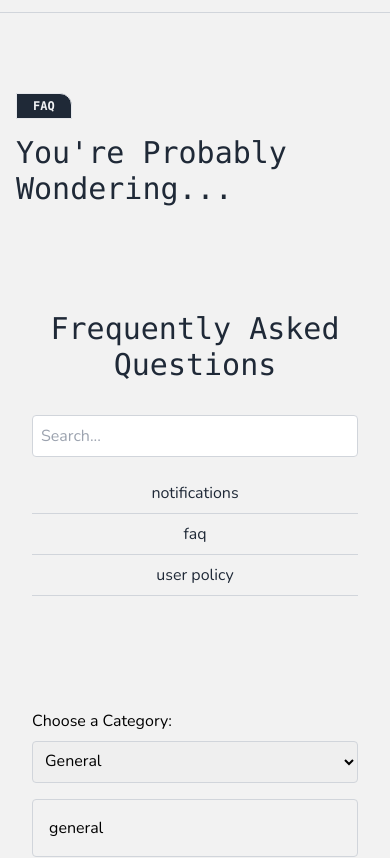
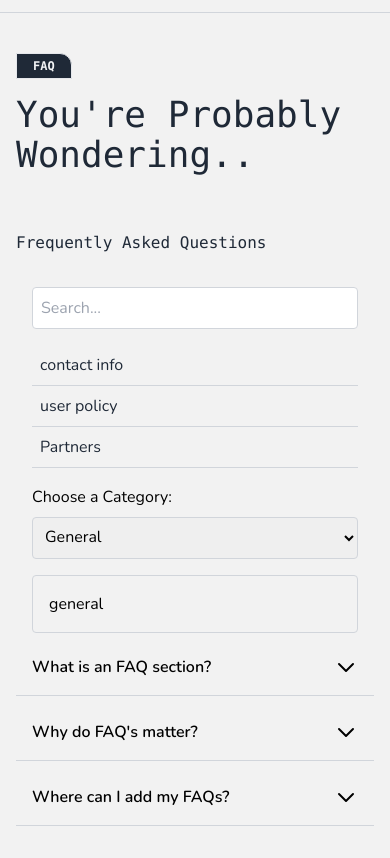
Before and after one commit to patrickashi/belsurance, a React (Create React App) app: page / in a window 390 px wide. Shown: the part 7640-8498 px from the top of the page. Built offline with nearby package versions, Linux system fonts and the light colour scheme.

Commit message:
new
add new

```diff
--- /dev/null
+++ b/src/Components/Addfaqs.jsx
@@ -0,0 +1,48 @@
+import React, { useState } from 'react';
+
+const Addfaqs = () => {
+  const [isVisible, setIsVisible] = useState(false);
+
+  const toggleVisibility = () => {
+    setIsVisible(!isVisible);
+  };
+
+  return (
+    <div className="faq-section p-4 border-b border-gray-300 w-full max-w-md mx-auto">
+      <div className="flex justify-between items-center">
+        <h2 className="text-md font-semibold">Where can I add my FAQs?</h2>
+        <button onClick={toggleVisibility} className="focus:outline-none">
+          {isVisible ? (
+            <svg
+              xmlns="http://www.w3.org/2000/svg"
+              className="h-6 w-6"
+              fill="none"
+              viewBox="0 0 24 24"
+              stroke="currentColor"
+            >
+              <path strokeLinecap="round" strokeLinejoin="round" strokeWidth="2" d="M5 15l7-7 7 7" />
+            </svg>
+          ) : (
+            <svg
+              xmlns="http://www.w3.org/2000/svg"
+              className="h-6 w-6"
+              fill="none"
+              viewBox="0 0 24 24"
+              stroke="currentColor"
+            >
+              <path strokeLinecap="round" strokeLinejoin="round" strokeWidth="2" d="M19 9l-7 7-7-7" />
+            </svg>
+          )}
+        </button>
+      </div>
+      {isVisible && (
+        <p className="mt-4 text-gray-700">
+          FAQs can be added to any page on your site or to your Wix mobile app,
+           giving access to members on the go.
+        </p>
+      )}
+    </div>
+  );
+};
+
+export default Addfaqs;
--- a/src/Components/Choosecategory.jsx
+++ b/src/Components/Choosecategory.jsx
@@ -8,7 +8,7 @@ const Choosecategory = () => {
   };
 
   return (
-    <div className="flex flex-col items-center justify-center h-80 p-4">
+    <div className="flex flex-col items-center justify-center h-40 p-4">
       <div className="mb-4 w-full">
         <label className="block mb-2">Choose a Category:</label>
            <select
--- a/src/Components/Faq.jsx
+++ b/src/Components/Faq.jsx
@@ -3,21 +3,24 @@ import useIntersectionObserver from "../hooks/useIntersectionObserver";
 import arduinohand from '../Assets/arduinohand.mp4';
 import Searchomponent from "./Searchcomponent";
 import Choosecategory from "./Choosecategory";
+import Faqsection from "./Faqsection";
+import Whydofaqsmatter from "./Whydofaqsmatter";
+import Addfaqs from "./Addfaqs";
 
 
 
 const Faq = () => {
     const [ref, isVisible] = useIntersectionObserver({ threshold: 0.1 });
     return (
-        <div className="flex flex-col md:flex-col lg:flex-row justify-center gap-12 px-4 md:px-20 pt-20  duration-200  border-t border-gray-300">
-            <div ref={ref} className={`w-full md:w-[700px] transition-transform duration-100 ${isVisible ? 'animate-slideIn' : '-translate-x-1'}`}>
+        <div className="flex flex-col md:flex-col lg:flex-row justify-center gap-12 px-4 md:px-20 pt-10 pb-4  duration-200  border-t border-gray-300">
+            <div ref={ref} className={`w-full md:w-[300px] transition-transform duration-100 ${isVisible ? 'animate-slideIn' : '-translate-x-1'}`}>
                 <button className="border rounded-tr-xl px-4 py-1 text-xs font-mono font-semibold bg-gray-800 text-gray-100">FAQ</button>
-                <h2 className="mt-4 mb-8 text-3xl md:text-4xl font-mono text-gray-800">You're Probably Wondering...</h2>
+                <h2 className="mt-4 mb-2 text-4xl md:text-5xl font-mono text-gray-800">You're Probably Wondering..</h2>
             </div>
 
             <div className="flex flex-col">
-                <div className="custom-scrollbar flex flex-col h-80 overflow-y-scroll  justify-between gap-4 py-6 text-gray-800 text-md mb-4 md:mb-4 ">
-                    <h2 className="text-center text-3xl font-mono">Frequently Asked Questions</h2>
+                <div className="custom-scrollbar flex flex-col h-60 overflow-y-scroll  justify-between gap-4 py-0 text-gray-800 text-md mb-2 md:mb-4 ">
+                    <h2 className="text-start md:text-center text-md md:text-3xl font-mono">Frequently Asked Questions</h2>
                     <Searchomponent />
 
                 </div>
@@ -25,11 +28,18 @@ const Faq = () => {
                 <div>
                     <Choosecategory />
                 </div>
+
+                <div>
+                    <Faqsection />
+                </div>
+                <div className="my-2">
+                    <Whydofaqsmatter />
+                </div>
+                <div>
+                    <Addfaqs />
+                </div>
             </div>
 
-            {/* <div className="flex items-end justify-center">
-              <img  alt="img" className="w-80 md:w-[600px]" />
-            </div> */}
 
             <div className="hexagon-wrapper flex justify-center">
                 <div className="hexagon flex justify-center">
--- /dev/null
+++ b/src/Components/Faqsection.jsx
@@ -0,0 +1,48 @@
+import React, { useState } from 'react';
+
+const Faqsection = () => {
+  const [isVisible, setIsVisible] = useState(false);
+
+  const toggleVisibility = () => {
+    setIsVisible(!isVisible);
+  };
+
+  return (
+    <div className="faq-section p-4 border-b border-gray-300 w-full max-w-md mx-auto">
+      <div className="flex justify-between items-center">
+        <h2 className="text-md font-semibold">What is an FAQ section?</h2>
+        <button onClick={toggleVisibility} className="focus:outline-none">
+          {isVisible ? (
+            <svg
+              xmlns="http://www.w3.org/2000/svg"
+              className="h-6 w-6"
+              fill="none"
+              viewBox="0 0 24 24"
+              stroke="currentColor"
+            >
+              <path strokeLinecap="round" strokeLinejoin="round" strokeWidth="2" d="M5 15l7-7 7 7" />
+            </svg>
+          ) : (
+            <svg
+              xmlns="http://www.w3.org/2000/svg"
+              className="h-6 w-6"
+              fill="none"
+              viewBox="0 0 24 24"
+              stroke="currentColor"
+            >
+              <path strokeLinecap="round" strokeLinejoin="round" strokeWidth="2" d="M19 9l-7 7-7-7" />
+            </svg>
+          )}
+        </button>
+      </div>
+      {isVisible && (
+        <p className="mt-4 text-gray-700">
+          An FAQ section, or Frequently Asked Questions section, is a part of a website where common questions
+          and their answers are displayed. This helps users find information quickly without having to contact support.
+        </p>
+      )}
+    </div>
+  );
+};
+
+export default Faqsection;
--- a/src/Components/Searchcomponent.jsx
+++ b/src/Components/Searchcomponent.jsx
@@ -3,13 +3,12 @@ import React, { useState } from 'react';
 const Searchcomponent = () => {
   const [query, setQuery] = useState('');
   const [data] = useState([
-    'notifications',
-    'faq',
+    'contact info',
     'user policy',
     'Partners',
     'address',
     'values',
-    'Members',
+    '',
     'email',
   ]); // Sample data
 
@@ -17,7 +16,7 @@ const Searchcomponent = () => {
     setQuery(e.target.value);
   };
 
-  const filteredData = data.filter(item =>
+  const filteredData = data.filter((item) =>
     item.toLowerCase().includes(query.toLowerCase())
   );
 
@@ -30,13 +29,20 @@ const Searchcomponent = () => {
         className="p-2 border border-gray-300 rounded mb-4 w-full"
         placeholder="Search..."
       />
-      <ul className="w-full max-w-md">
-        {filteredData.map((item, index) => (
-          <li key={index} className="p-2 border-b border-gray-300 text-center">
-            {item}
-          </li>
-        ))}
-      </ul>
+      {filteredData.length > 0 ? (
+        <ul className="w-full ">
+          {filteredData.map((item, index) => (
+            <li key={index} className="p-2 border-b border-gray-300 text-start md:text-center">
+              {item}
+            </li>
+          ))}
+        </ul>
+      ) : (
+        <p className="text-center text-gray-500 mt-4 w-80">
+          Sorry, we could not find any results to match your search criteria.
+          Please try again with some different keywords.
+        </p>
+      )}
     </div>
   );
 };
--- /dev/null
+++ b/src/Components/Whydofaqsmatter.jsx
@@ -0,0 +1,48 @@
+import React, { useState } from 'react';
+
+const Whydofaqsmatter = () => {
+  const [isVisible, setIsVisible] = useState(false);
+
+  const toggleVisibility = () => {
+    setIsVisible(!isVisible);
+  };
+
+  return (
+    <div className="faq-section p-4 border-b border-gray-300 w-full max-w-md mx-auto">
+      <div className="flex justify-between items-center">
+        <h2 className="text-md font-semibold">Why do FAQ's matter?</h2>
+        <button onClick={toggleVisibility} className="focus:outline-none">
+          {isVisible ? (
+            <svg
+              xmlns="http://www.w3.org/2000/svg"
+              className="h-6 w-6"
+              fill="none"
+              viewBox="0 0 24 24"
+              stroke="currentColor"
+            >
+              <path strokeLinecap="round" strokeLinejoin="round" strokeWidth="2" d="M5 15l7-7 7 7" />
+            </svg>
+          ) : (
+            <svg
+              xmlns="http://www.w3.org/2000/svg"
+              className="h-6 w-6"
+              fill="none"
+              viewBox="0 0 24 24"
+              stroke="currentColor"
+            >
+              <path strokeLinecap="round" strokeLinejoin="round" strokeWidth="2" d="M19 9l-7 7-7-7" />
+            </svg>
+          )}
+        </button>
+      </div>
+      {isVisible && (
+        <p className="mt-4 text-gray-700">
+          FAQs are a great way to help site visitors find quick answers to common questions about your
+           business and create a better navigation experience.
+        </p>
+      )}
+    </div>
+  );
+};
+
+export default Whydofaqsmatter;
--- a/src/index.css
+++ b/src/index.css
@@ -37,6 +37,7 @@ body {
   .hexagon-wrapper {
     position: relative;
     width: 200px; /* Adjust the width as needed */
+    height: 100%;
     padding-bottom: 173.2px; /* Adjust the padding-bottom as needed */
     margin: 10px 0; /* Adjust the margin as needed */
     display: flex;
```
